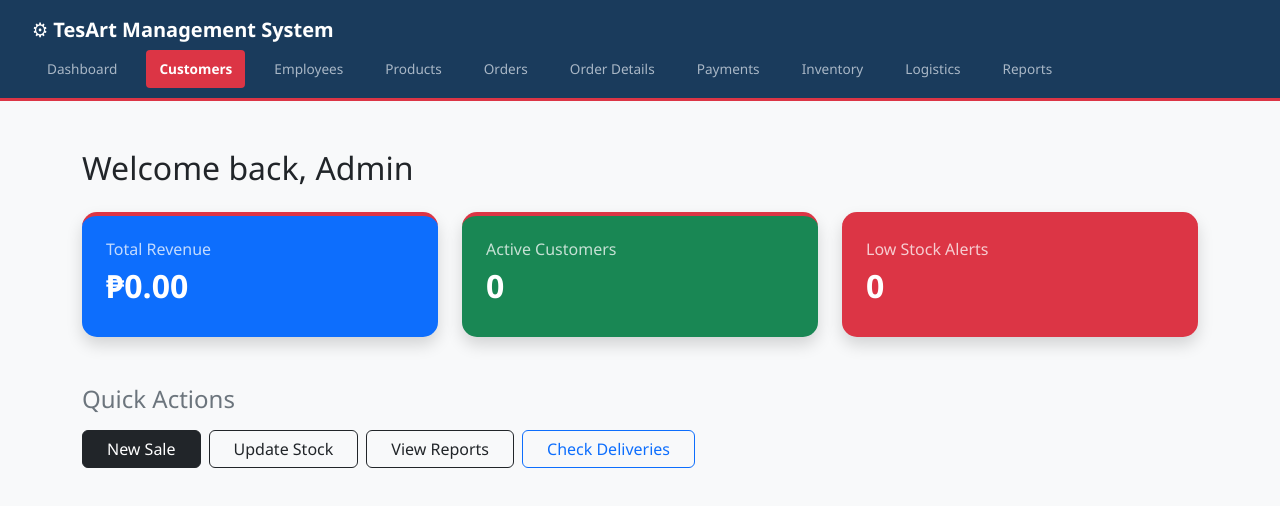
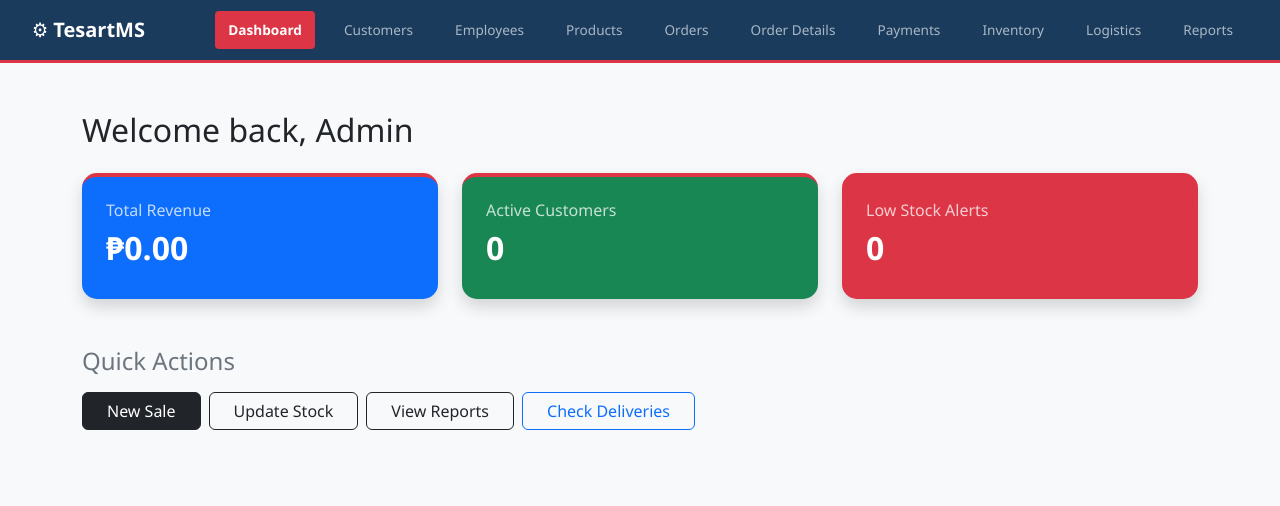
Before and after one commit to MTFrontera/TESART_MANAGEMENT, a website: page public/index.html in a window 1280 px wide. Drawn offline with nearby package versions, Linux system fonts and the light colour scheme.

Commit message:
Fixed navbutton highlights and renamed TesArt System to TesartMS

```diff
--- a/public/index.html
+++ b/public/index.html
@@ -2,7 +2,7 @@
 <html lang="en">
 <head>
     <meta charset="UTF-8">
-    <title>Dashboard | TesArt System</title>
+    <title>Dashboard | TesartMS</title>
     <link href="https://cdn.jsdelivr.net/npm/bootstrap@5.3.0/dist/css/bootstrap.min.css" rel="stylesheet">
     <link rel="stylesheet" href="style.css">
     <style>
@@ -14,10 +14,10 @@
 <body class="bg-light">
 <nav class="navbar custom-navbar">
     <div class="container-fluid">
-        <span class="navbar-brand text-white fw-bold">⚙ TesArt Management System</span>
+        <span class="navbar-brand text-white fw-bold">⚙ TesartMS</span>
         <div class="nav-links">
             <a href="index.html">Dashboard</a>
-            <a href="customers.html" class="active">Customers</a>
+            <a href="customers.html">Customers</a>
             <a href="employees.html">Employees</a>
             <a href="products.html">Products</a>
             <a href="orders.html">Orders</a>
@@ -65,6 +65,7 @@
         </div>
     </div>
 
+    <script src="navbar-active.js"></script>
     <script src="dashboard.js"></script>
 </body>
 </html>
--- /dev/null
+++ b/public/navbar-active.js
@@ -0,0 +1,28 @@
+// Dynamically set active nav link based on current page
+function setActiveNavLink() {
+    // Get the current page filename
+    const currentPage = window.location.pathname.split('/').pop() || 'index.html';
+
+    // Get all nav links
+    const navLinks = document.querySelectorAll('.nav-links a');
+
+    // Remove active class from all links
+    navLinks.forEach(link => {
+        link.classList.remove('active');
+    });
+
+    // Add active class to the matching link
+    navLinks.forEach(link => {
+        const href = link.getAttribute('href');
+        if (href === currentPage || (currentPage === '' && href === 'index.html')) {
+            link.classList.add('active');
+        }
+    });
+}
+
+// Run when DOM is fully loaded
+if (document.readyState === 'loading') {
+    document.addEventListener('DOMContentLoaded', setActiveNavLink);
+} else {
+    setActiveNavLink();
+}
```
Also changed, not shown: public/customers.html (+3 -2 lines), public/employees.html (+3 -2 lines), public/inventory-report.html (+3 -2 lines), public/inventory.html (+3 -2 lines), public/logistics.html (+3 -2 lines), public/order-details.html (+3 -2 lines), public/orders.html (+3 -2 lines), public/payments.html (+3 -2 lines), public/products.html (+3 -2 lines), public/reports.html (+3 -2 lines).
